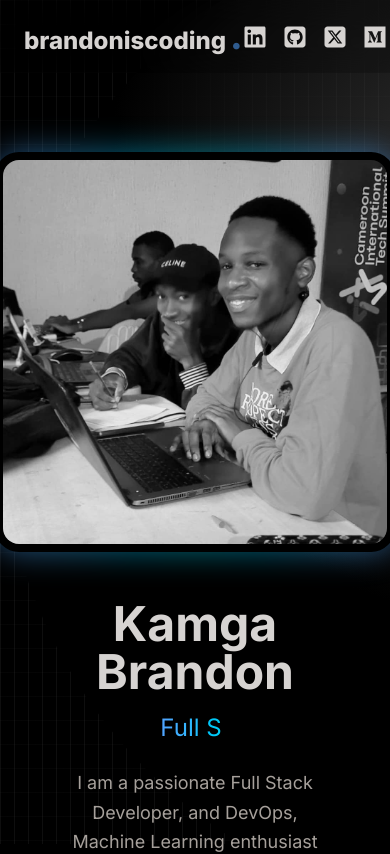
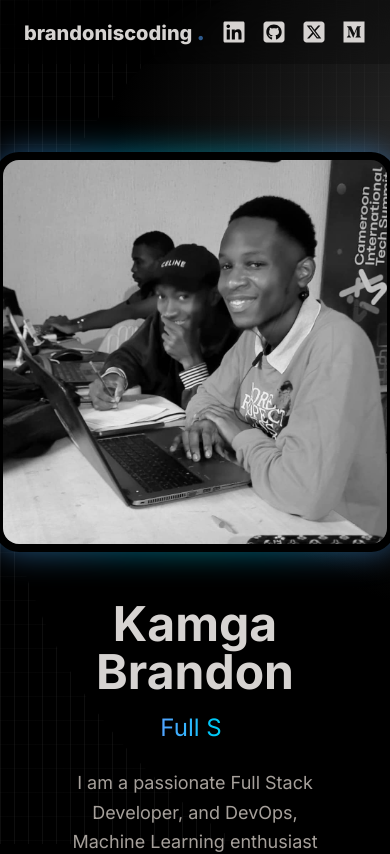
Before and after one commit to brandoniscoding-dev/porfolio, a React (Vite) app: page / in a window 390 px wide. Shown: the top 854 px of the page. Built offline with nearby package versions, Linux system fonts and the light colour scheme.

Commit message:
New update

```diff
--- a/src/components/Navbar.jsx
+++ b/src/components/Navbar.jsx
@@ -20,11 +20,12 @@ const Navbar = () => {
             to="hero"
             smooth={true}
             duration={500}
-            className="cursor-pointer text-2xl sm:text-3xl font-extrabold text-stone-300 hover:text-blue-400 transition-all"
+            className="cursor-pointer text-xl sm:text-2xl md:text-3xl font-extrabold text-stone-300 hover:text-blue-400 transition-all"
           >
             brandoniscoding
-            <span className="text-4xl text-blue-400 animate-pulse ml-1">.</span>
+            <span className="text-2xl sm:text-3xl md:text-4xl text-blue-400 animate-pulse ml-1">.</span>
           </Link>
+
         </motion.div>
 
         {/* Menu navigation */}
```
